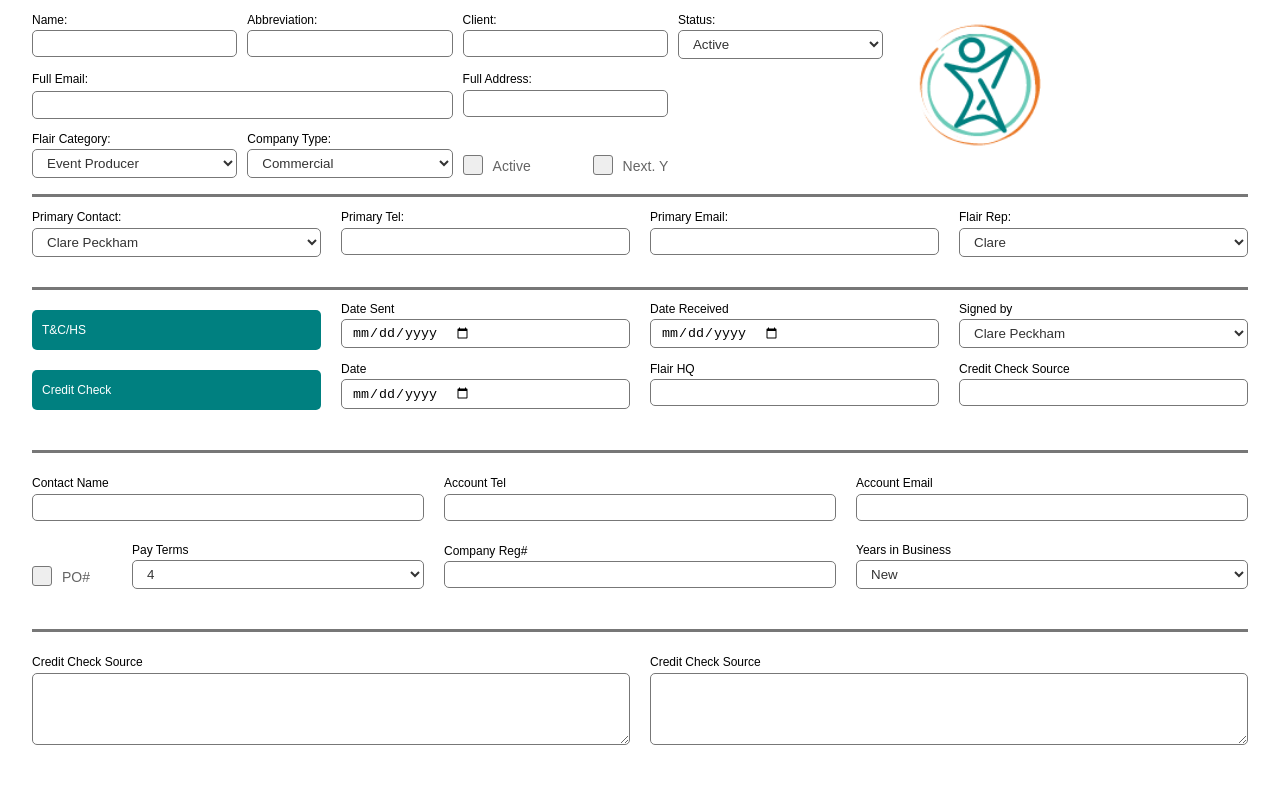
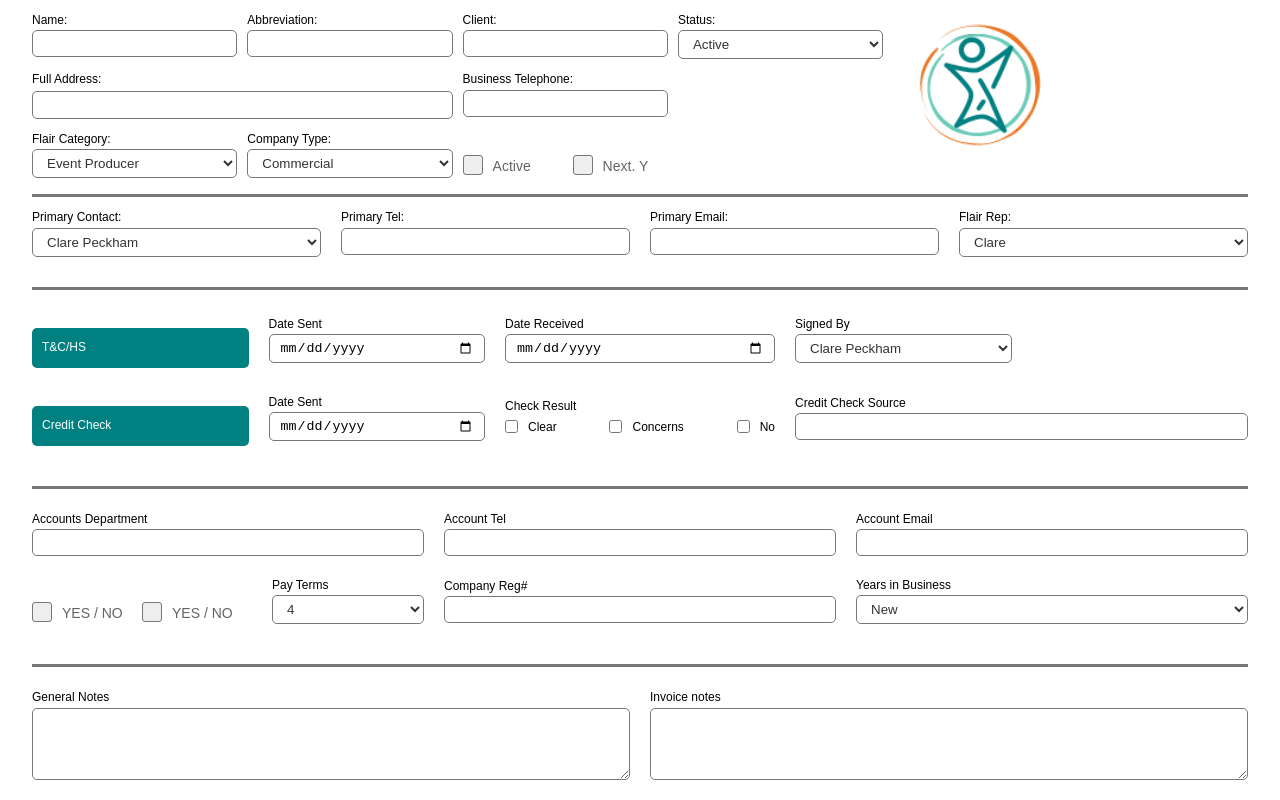
Before and after one commit to bilalhussain-dev/flairevents-form, a plain HTML site: page clients-detail.html in a window 1280 px wide. Drawn offline with Linux system fonts and the light colour scheme.

Commit message:
modified html pages and css

```diff
--- a/clients-detail.html
+++ b/clients-detail.html
@@ -23,7 +23,7 @@
                     </div>
 
                     <div class="client__field--group expand__input">
-                        <label for="#">Full Email:</label>
+                        <label for="#">Full Address:</label>
                         <input type="text" class="field__input">
                     </div>
 
@@ -54,7 +54,7 @@
                         </select>
                     </div>
                     <div class="client__field--group">
-                        <label for="#">Full Address:</label>
+                        <label for="#">Business Telephone:</label>
                         <input type="text" class="field__input">
                     </div>
 
@@ -131,57 +131,71 @@
             </div>
         </div>
         <div class="divider__content"></div>
-        <div class="clients__primary--sub">
-            <div class="client__primary-box">
-                <div class="badge___primary">T&C/HS	</div>
+        <div class="grid-container__clients">
+
+                <div class="client-grid-item client__badge">
+                    <span>T&C/HS</span>
                 </div>
-            <div class="client__primary-box">
-                <div class="date--box-primary">
-                    <label for="#">Date Sent</label>
-                    <input type="date" name="" id="" class="control-form-component flex-line">
+                <div class="client-grid-item">
+                    <div class="client__date-group">
+                        <label for="#" class="label__client">Date Sent</label>
+                        <input type="date" name="#" id="" class="client__date--group">
                     </div>
                 </div>
-            <div class="client__primary-box">
-                <div class="date--box-primary">
-                    <label for="#">Date Received</label>
-                    <input type="date" name="" id="" class="control-form-component flex-line">
+                <div class="client-grid-item">
+                    <div class="client__date-group">
+                        <label for="#" class="label__client">Date Received</label>
+                        <input type="date" name="#" id="" class="client__date--group">
                     </div>
                 </div>
-            <div class="client__primary-box">
-                <div class="select--box-primary">
-                    <label for="#">Signed by</label>
-                    <select name="#" id="" class="flex-line control-form-component">
-                        <option value="#">Clare Peckham</option>
+                <div class="client-grid-item">
+                    <div class="client__input-component">
+                        <label for="#">Signed By</label>
+                        <select name="" id="" class="control-form-component">
+                            <option value="">Clare Peckham</option>
                         </select>
                     </div>
                 </div>
-            <div class="client__primary-box">
-                <div class="badge___primary">Credit Check</div>
-            </div>
-            <div class="client__primary-box">
-                <div class="date--box-primary">
-                    <label for="#">Date</label>
-                    <input type="date" name="" id="" class="control-form-component flex-line">
+                <div class="client-grid-item"></div>
+                <div class="client-grid-item client__badge">Credit Check</div>
+                <div class="client-grid-item">
+                    <div class="client__date-group">
+                        <label for="#" class="label__client">Date Sent</label>
+                        <input type="date" name="#" id="" class="client__date--group">
                     </div>
                 </div>
-            <div class="client__primary-box">
-                <div class="input--box-primary">
-                    <label for="#">Flair HQ</label>
-                    <input type="text" class="control-form-component grid-fill">
+                <div class="client-grid-item checkItems_grid">
+                    <div class="client__check-group">
+                        <label for="" class="label__client">Check Result</label>
+                        <div class="checkbox-group-secondary">
+                            <label>
+                              <input type="checkbox">
+                              <span>Clear</span>
+                            </label>
+                            <label>
+                              <input type="checkbox">
+                              <span>Concerns</span>
+                            </label>
+                            <label>
+                              <input type="checkbox">
+                              <span>No</span>
+                            </label>
                           </div>
                     </div>
-            <div class="client__primary-box">
-                <div class="input--box-primary">
-                    <label for="#">Credit Check Source	</label>
-                    <input type="text" class="control-form-component grid-fill">
+                </div>
+                <div class="client-grid-item expand-grid">
+                    <div class="client__input-group">
+                        <label for="#" class="label__client">Credit Check Source</label>
+                        <input type="text" name="#" id="" class="control-form-component">
                     </div>
                 </div>
+
         </div>
         <div class="divider__content"></div>
         <div class="account__details">
             <div class="account__detail-box">
                 <div class="account__detail--component">
-                    <label for="#">Contact Name	</label>
+                    <label for="#">Accounts Department	</label>
                     <input type="text" class="control-form-component">
                 </div>
             </div>
@@ -199,15 +213,39 @@
             </div>
             <div class="account__detail-box room-top">
                 <div class="select__check--grid">
+                    <div class="client__check-group--secondary">
+
                         <div class="input-check-row">
                             <div class="checkbox-labled set-check-width">
-                            <div class="lable-text">PO#</div>
+                                <div class="lable-text">YES / NO</div>
                                 <label class="container-check">
                                     <input type="hidden">
                                     <input type="checkbox">
                                     <span class="checkmark-radio checkmark"></span>
                                 </label>
                             </div>
+                        </div>
+
+                        <div class="input-check-row">
+                            <div class="checkbox-labled set-check-width">
+                                <div class="lable-text">YES / NO</div>
+                                <label class="container-check">
+                                    <input type="hidden">
+                                    <input type="checkbox">
+                                    <span class="checkmark-radio checkmark"></span>
+                                </label>
+                            </div>
+                        </div>
+                        <!-- <div class="checkbox-group-secondary">
+                            <label>
+                              <input type="checkbox">
+                              <span>(YES / NO)</span>
+                            </label>
+                            <label>
+                              <input type="checkbox">
+                              <span>(YES / NO)</span>
+                            </label>
+                        </div> -->
                     </div>
                     <div class="select--box-primary">
                         <label for="#">Pay Terms</label>
@@ -236,11 +274,11 @@
         <div class="message__box--container">
             <div class="message__box-grid">
                 <div class="message__box">
-                    <label for="#">Credit Check Source	</label>
+                    <label for="#">General Notes	</label>
                     <textarea type="text" class="control-form-component" rows="4"></textarea>
                 </div>
                 <div class="message__box">
-                    <label for="#">Credit Check Source	</label>
+                    <label for="#"> Invoice notes	</label>
                     <textarea type="text" class="control-form-component" rows="4"></textarea>
                 </div>
             </div>
--- a/main.css
+++ b/main.css
@@ -257,12 +257,39 @@ input::placeholder {
           justify-content: space-between;
   position: relative;
 }
+
+.checkbox-labled-checkGroup {
+  display: -webkit-box;
+  display: -ms-flexbox;
+  display: flex;
+  width: 80px;
+  -webkit-box-pack: justify;
+      -ms-flex-pack: justify;
+          justify-content: space-between;
+  position: relative;
+}
+
+
+
+
 .lable-text {
   margin-right: 10px;
   color: #646464 !important;
   position: absolute;
   left: 30px;
 }
+
+.lable-text-check {
+  margin-right: 5px;
+  color: #646464 !important;
+  position: absolute;
+  left: 25px;
+  font-size: 9px;
+  margin-top: 3px;
+  font-weight: bold;
+
+}
+
 .container-check {
   display: block;
   position: relative;
@@ -2144,7 +2171,7 @@ td:last-child {
 }
 
 .set-check-width {
-  width: 130px !important;
+  width: 110px !important;
 }
 
 
@@ -2226,6 +2253,7 @@ td:last-child {
 .client__input-component {
   display: flex;
   flex-direction: column;
+
 }
 
 .control-form-component {
@@ -2233,6 +2261,7 @@ td:last-child {
     border: 1px solid #777;
     border-radius: 5px;
     outline: none;
+    background-color: transparent;
 }
 
 .clients__primary--sub {
@@ -2285,7 +2314,18 @@ td:last-child {
 
 .select__check--grid {
   display: grid;
-  grid-template-columns: 100px 1fr;
+  grid-template-columns: 1fr 1fr;
+  grid-gap: 20px;
+}
+
+.client__check-group {
+  display: flex;
+  align-items: flex-start;
+  flex-direction: column;
+}
+
+.client__check-group--secondary {
+  display: flex;
 }
 
 .room-top {
@@ -2303,6 +2343,101 @@ td:last-child {
   display: flex;
   flex-direction: column;
 }
+
+
+
+.grid-container__clients {
+  display: grid;
+  grid-template-columns: repeat(5, 1fr);
+  grid-template-rows: auto auto;
+  grid-gap: 20px;
+  width: 100%;
+
+  margin: 20px 0;
+  align-items: center;
+}
+
+/* .client-grid-item {
+  background-color: #ddd;
+} */
+
+.expand-grid {
+  grid-column: 4/ -1; /* expands from column 2 to column 6 */
+}
+
+.client__badge {
+  background-color: #008080;
+  color: #fff;
+  display: flex;
+  align-items: center;
+  border-radius: 5px;
+  padding: 0 10px;
+  height: 40px;
+  margin-top: 18px;
+}
+
+.client__input-group {
+  display: flex;
+  flex-direction: column;
+}
+
+.checkItems_grid {
+  display: flex;
+  align-items: flex-end;
+}
+
+.client__checkboxes label {
+  margin-right: 5px;
+}
+
+.checkGroup {
+  display: flex;
+  justify-content: space-between;
+}
+.client__checkboxes {
+  display: flex;
+  align-items: center;
+}
+
+.checkbox-group-secondary {
+  display: flex;
+  justify-content: space-between;
+  width: 270px;
+}
+
+
+
+.checkbox-group-secondary label {
+  display: flex;
+  align-items: center;
+}
+
+.checkbox-group-secondary label span {
+  margin-left: 10px;
+}
+
+
+
+/* Optional styles for better visibility */
+/* .client-grid-item:nth-child(odd) {
+  background-color: #eee;
+} */
+
+.client__date-group {
+  display: flex;
+  flex-direction: column;
+}
+
+.client__date--group {
+    padding: 5px 10px;
+    border: 1px solid #777;
+    border-radius: 5px;
+    outline: none;
+}
+
+
+
+
 
 /* ****************************************************
 ***************** CLEITN'S DETAILS PAGE ENDS ***
```
Also changed, not shown: basics.htm (+3 -2 lines), test-check.htm (+32 -52 lines). Lines whose indentation alone changed are shown as unchanged.
